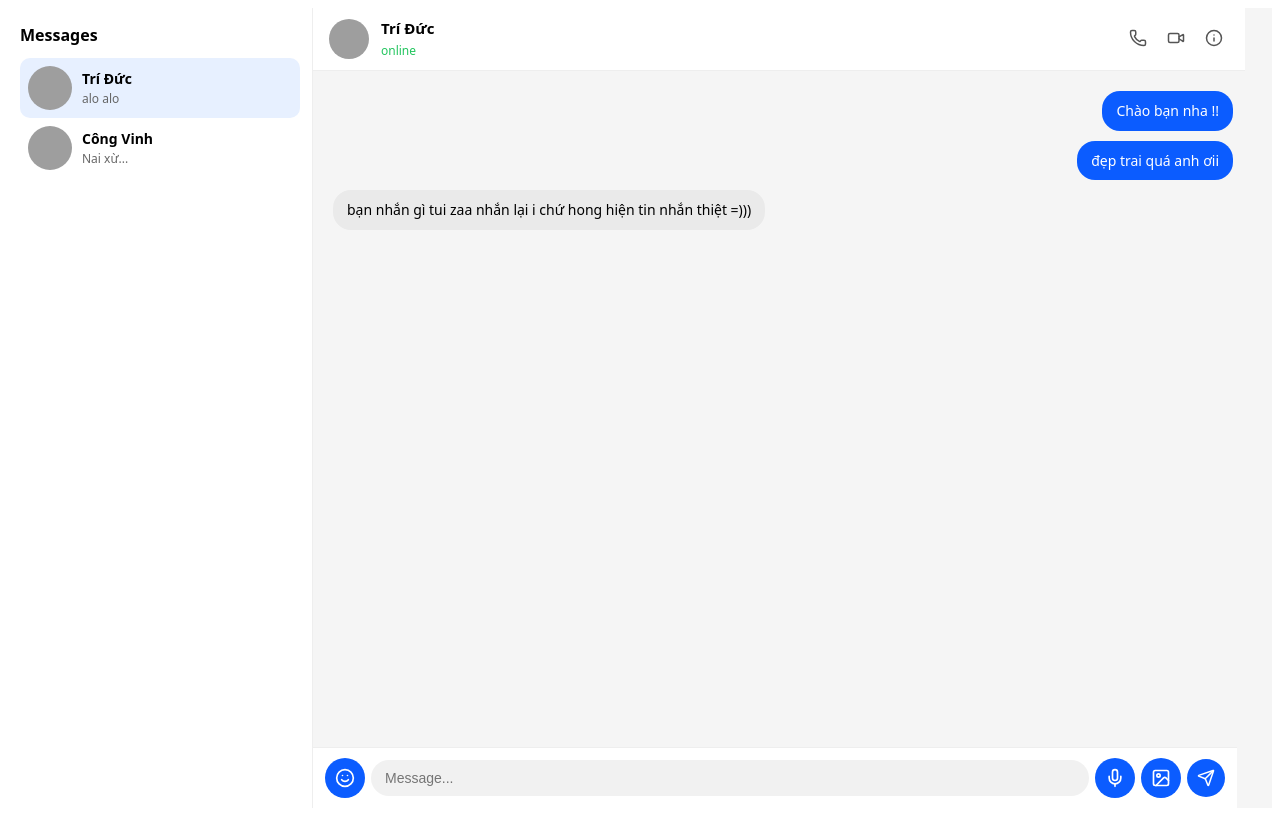
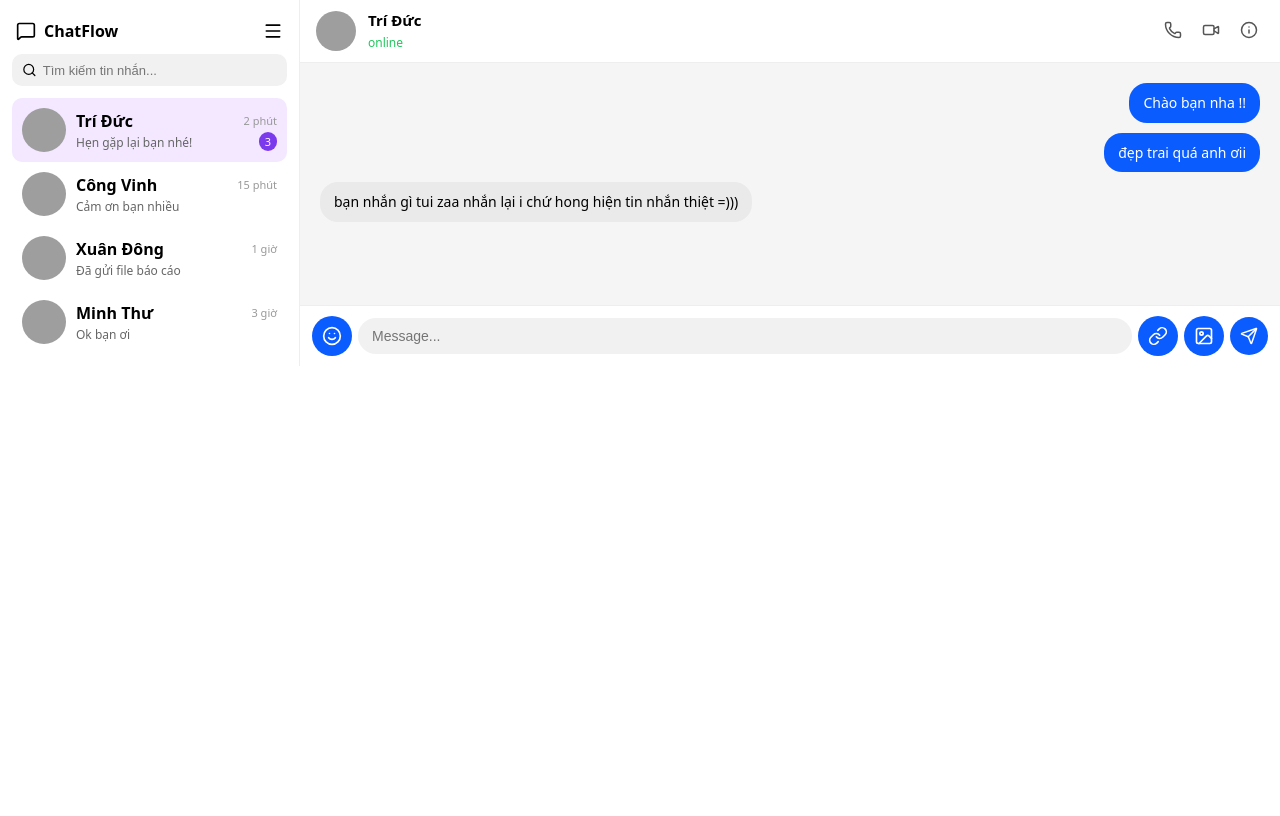
Before and after one commit to XuanDongVo/group11-chat-app, a React (Vite) app: page / in a window 1280 px wide. Built offline with nearby package versions, Linux system fonts and the light colour scheme; grey boxes are pictures that could not be loaded.

Commit message:
design sidebar and input

```diff
--- a/src/App.tsx
+++ b/src/App.tsx
@@ -1,4 +1,5 @@
 import ChatPage from "./pages/ChatPage";
+
 import "./styles/chat.css";
 
 
--- a/src/components/layout/ChatLayout.tsx
+++ b/src/components/layout/ChatLayout.tsx
@@ -5,18 +5,20 @@ import ChatHeader from "../../features/chat/components/ChatHeader";
 
 export default function ChatLayout() {
   return (
-    <div className="chat-app">
+    <div className="chat-layout">
       <Sidebar />
 
-      <div className="chat-main">
+      <main className="chat-main">
         <ChatHeader
-          avatar="https://i.pravatar.cc/40"
+          avatar="https://i.pravatar.cc/100"
           name="Trí Đức"
           status="online"
         />
+
         <MessageList />
+
         <ChatInput />
-      </div>
+      </main>
     </div>
   );
 }
--- a/src/components/layout/Sidebar.tsx
+++ b/src/components/layout/Sidebar.tsx
@@ -1,21 +1,53 @@
 import SidebarItem from "../../features/chat/components/SidebarItem";
+import { MessageSquare, Menu, Search } from "lucide-react";
 
 export default function Sidebar() {
   return (
     <aside className="chat-sidebar">
-      <h3 className="chat-sidebar__title">Messages</h3>
+      {/* Header */}
+      <div className="sidebar-header">
+        <div className="sidebar-title">
+          <MessageSquare size={20} />
+          <h3>ChatFlow</h3>
+        </div>
+        <Menu size={20} />
+      </div>
 
+      {/* Search */}
+      <div className="sidebar-search">
+        <Search size={16} />
+        <input placeholder="Tìm kiếm tin nhắn..." />
+      </div>
+
+      {/* List */}
       <SidebarItem
         avatar="https://i.pravatar.cc/40?img=5"
         name="Trí Đức"
-        lastMessage="alo alo"
+        lastMessage="Hẹn gặp lại bạn nhé!"
+        time="2 phút"
+        unread={3}
         active
       />
 
       <SidebarItem
         avatar="https://i.pravatar.cc/40?img=8"
         name="Công Vinh"
-        lastMessage="Nai xừ..."
+        lastMessage="Cảm ơn bạn nhiều"
+        time="15 phút"
+      />
+
+      <SidebarItem
+        avatar="https://i.pravatar.cc/40?img=11"
+        name="Xuân Đông"
+        lastMessage="Đã gửi file báo cáo"
+        time="1 giờ"
+      />
+
+      <SidebarItem
+        avatar="https://i.pravatar.cc/40?img=13"
+        name="Minh Thư"
+        lastMessage="Ok bạn ơi"
+        time="3 giờ"
       />
     </aside>
   );
--- a/src/features/chat/components/ChatInput.tsx
+++ b/src/features/chat/components/ChatInput.tsx
@@ -1,4 +1,4 @@
-import { Send, Smile, Image, Mic } from "lucide-react";
+import { Send, Smile, Image, Link } from "lucide-react";
 
 export default function ChatInput() {
   return (
@@ -16,7 +16,7 @@ export default function ChatInput() {
 
       {/* actions */}
       <button className="chat-input__icon">
-        <Mic size={20} />
+        <Link size={20} />
       </button>
 
       <button className="chat-input__icon">
--- a/src/features/chat/components/SidebarItem.tsx
+++ b/src/features/chat/components/SidebarItem.tsx
@@ -5,13 +5,23 @@ export default function SidebarItem({
   name,
   lastMessage,
   active,
+  time,
+  unread,
 }: SidebarItemProps) {
   return (
     <div className={`chat-item ${active ? "active" : ""}`}>
       <img src={avatar} alt={name} />
-      <div className="chat-item__content">
-        <strong>{name}</strong>
-        <p>{lastMessage}</p>
+
+      <div className="chat-item__body">
+        <div className="chat-item__top">
+          <strong>{name}</strong>
+          {time && <span className="chat-item__time">{time}</span>}
+        </div>
+
+        <div className="chat-item__bottom">
+          <p>{lastMessage}</p>
+          {unread && <span className="chat-item__badge">{unread}</span>}
+        </div>
       </div>
     </div>
   );
--- a/src/styles/chat.css
+++ b/src/styles/chat.css
@@ -1,8 +1,26 @@
-.chat-app {
+* {
+  margin: 0;
+  padding: 0;
+  box-sizing: border-box;
+}
+
+.chat-layout{
   display: flex;
-  height: 100vh;
+
+  width: 100vw;
   background: #f5f5f5;
   font-family: system-ui, sans-serif;
+  overflow: hidden;
+}
+
+/* Main Chat */
+
+.chat-main {
+  flex: 1;
+  display: flex;
+  flex-direction: column;
+  background: #f5f5f5;
+  min-width: 0;
 }
 
 
@@ -14,11 +32,13 @@
 
 
 .chat-sidebar {
-  width: 280px;
-  min-width: 260px;
+  width: 300px;
+  min-width: 300px;
   background: white;
   border-right: 1px solid #eee;
   padding: 12px;
+  display: flex;
+  flex-direction: column;
 }
 
 .chat-item {
@@ -55,25 +75,103 @@
   text-overflow: ellipsis;
 }
 
+/* ===== Sidebar Header ===== */
+.sidebar-header {
+  display: flex;
+  justify-content: space-between;
+  align-items: center;
+  padding: 8px 4px 12px;
+}
 
+.sidebar-title {
+  display: flex;
+  align-items: center;
+  gap: 8px;
+}
 
-/* Main Chat */
+.sidebar-title h3 {
+  margin: 0;
+  font-size: 16px;
+}
 
-.chat-main {
+/* ===== Search ===== */
+.sidebar-search {
+  display: flex;
+  align-items: center;
+  gap: 6px;
+  background: #f1f1f1;
+  padding: 8px 10px;
+  border-radius: 10px;
+  margin-bottom: 12px;
+}
+
+.sidebar-search input {
+  border: none;
+  background: transparent;
+  outline: none;
+  font-size: 13px;
+  width: 100%;
+}
+
+.chat-item {
+  gap: 10px;
+  padding: 10px;
+}
+
+.chat-item.active {
+  background: #f3e8ff;
+}
+
+.chat-item__body {
   flex: 1;
+}
+
+.chat-item__top {
   display: flex;
-  flex-direction: column;
-  background: #f5f5f5;
+  justify-content: space-between;
+  align-items: center;
+}
+
+.chat-item__time {
+  font-size: 11px;
+  color: #999;
+}
+
+.chat-item__bottom {
+  display: flex;
+  justify-content: space-between;
+  align-items: center;
+}
+
+.chat-item__bottom p {
+  margin: 2px 0 0;
+  font-size: 12px;
+  color: #666;
+  white-space: nowrap;
+  overflow: hidden;
+  text-overflow: ellipsis;
+}
+
+.chat-item__badge {
+  background: #7c3aed;
+  color: white;
+  font-size: 11px;
+  padding: 2px 6px;
+  border-radius: 999px;
 }
 
 /* Header */
 .chat-header {
   width: 100%;
-  max-width: 900px;
-  padding: 12px 16px;
+  /* max-width: 900px; */
+  padding: 10px 16px;
+  background: white;
   border-bottom: 1px solid #eee;
-  background: white;
+  display: flex;
+  align-items: center;
+  justify-content: space-between;
 }
+
 
 .chat-user {
   display: flex;
@@ -82,17 +180,6 @@
 }
 
 
-.chat-header {
-  width: 100%;
-  max-width: 900px;
-  padding: 10px 16px;
-  background: white;
-  border-bottom: 1px solid #eee;
-
-  display: flex;
-  align-items: center;
-  justify-content: space-between;
-}
 
 .chat-header__left {
   display: flex;
@@ -138,7 +225,7 @@
 .chat-messages {
   flex: 1;
   width: 100%;
-  max-width: 900px;
+  /* max-width: 900px; */
   padding: 20px;
   overflow-y: auto;
   display: flex;
@@ -173,7 +260,7 @@
 
 .chat-input {
   width: 100%;
-  max-width: 900px;
+  /* max-width: 900px; */
   display: flex;
   align-items: center;
   gap: 6px;
--- a/src/types/chat.ts
+++ b/src/types/chat.ts
@@ -17,4 +17,6 @@ export interface SidebarItemProps {
   name: string;
   lastMessage: string;
   active?: boolean;
+  time?: string;
+  unread?: number;
 }
```
